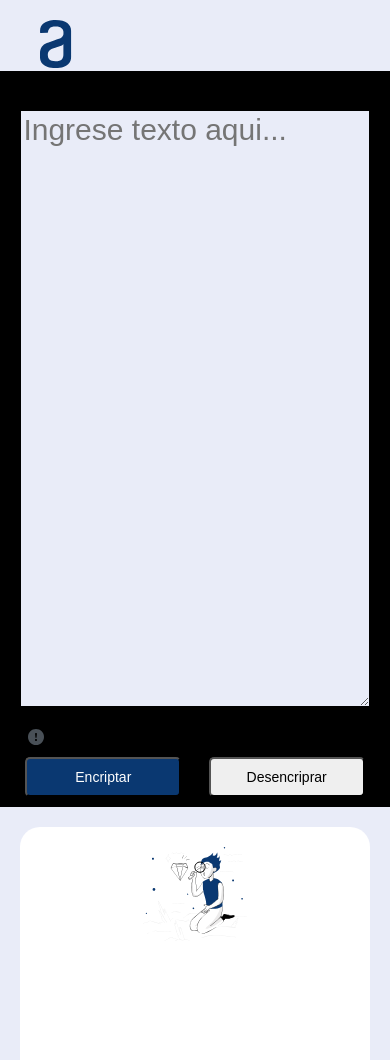
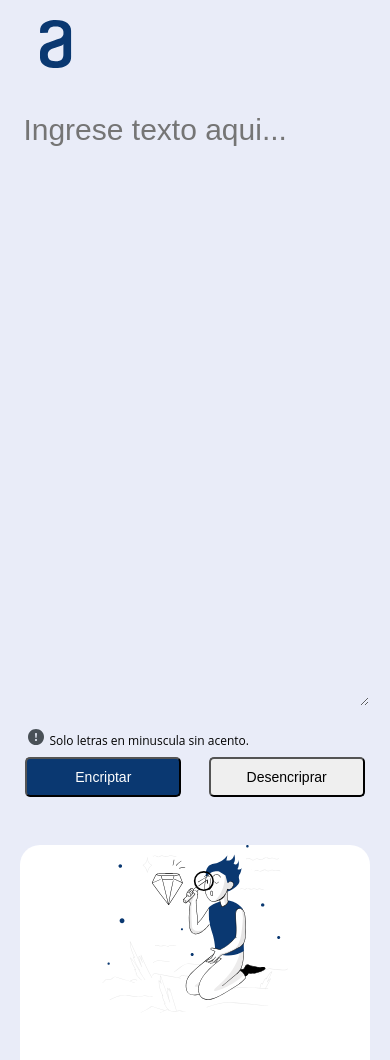
Before and after one commit to ninja8347/desafio_alura, a plain HTML site: page index.html in a window 390 px wide. Shown: the top 1060 px of the page. Drawn offline with Linux system fonts and the light colour scheme.

Commit message:
Corrigiendo responsive para dispositivos moviles

```diff
--- a/style.css
+++ b/style.css
@@ -251,13 +251,6 @@ body{
 
 @media screen and ( max-width:768px){
 
-    #busqueda{
-        width: 40%;
-        margin: 0 auto;
-
-        padding-top: 20px;
-        padding-bottom: 20px;
-    }
 
     /* -----------------------*/
 
@@ -291,9 +284,16 @@ body{
     #area1{
         margin-top: 40px;
 
-        min-height: 70vh;
+        height: 70vh;
 
     }
+
+    #area2{
+
+        height: 80%;
+
+    }
+
 
     #encriptar{
         margin-right: 10px;
@@ -305,25 +305,23 @@ body{
     #bloque1{
         width: 100%;
 
-        background: black;
-
     }
 
     #bloque2{
+        margin-top: 40px;
         width: 100%;
-
         padding: 20px;
         box-sizing: border-box;
     }
 
     #bloque3{
-        height: 40vh;
+        height: 600px;
         width: 100%;
     }
 
     #bloque5{
         width: 100%;
-        height: 50%;
+        height: 80vh;
 
     }
 
```
